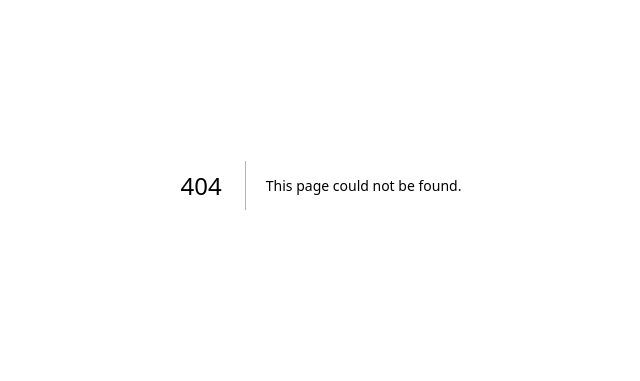
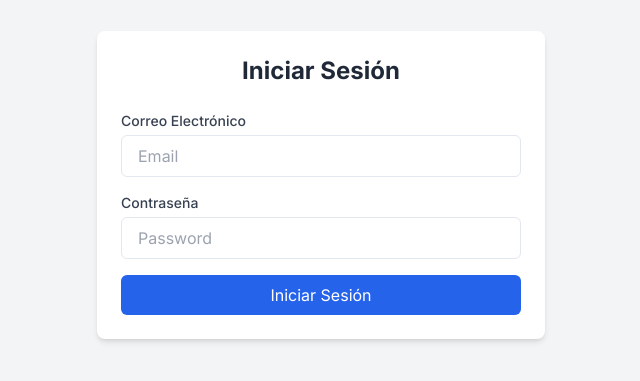
Before and after one commit to josueespinoza2004/inventario_frontend, a Next.js app: page /auth/login in a window 1280 px wide. Before the commit this address had no page. Shown: the part 215-596 px from the top of the page, without its empty margins (319-959 px from the left). Built offline with nearby package versions, Linux system fonts and the light colour scheme.

Commit message:
add-login

```diff
--- a/next.config.mjs
+++ b/next.config.mjs
@@ -8,7 +8,7 @@ const nextConfig = {
       },
       {
         protocol: "https",
-        hostname: "images.vexels.com",
+        hostname: "cdn2.iconfinder.com",
       },
     ],
   },
--- a/package.json
+++ b/package.json
@@ -12,10 +12,12 @@
     "@radix-ui/react-label": "^2.1.6",
     "@radix-ui/react-select": "^2.2.5",
     "@radix-ui/react-slot": "^1.2.2",
+    "axios": "^1.9.0",
     "class-variance-authority": "^0.7.1",
     "clsx": "^2.1.1",
     "lucide-react": "^0.510.0",
     "next": "14.2.28",
+    "next-auth": "^4.24.11",
     "react": "^18",
     "react-dom": "^18",
     "react-hook-form": "^7.56.4",
--- /dev/null
+++ b/src/app/api/auth/[...nextauth]/route.ts
@@ -0,0 +1,69 @@
+// filepath:
+import NextAuth from "next-auth";
+import CredentialsProvider from "next-auth/providers/credentials";
+import axios from "axios";
+
+const handler = NextAuth({
+  providers: [
+    CredentialsProvider({
+      name: "Credentials",
+      credentials: {
+        email: { label: "Email", type: "text" },
+        password: { label: "Password", type: "password" },
+      },
+      async authorize(credentials) {
+        try {
+          console.log("Sending credentials:", credentials);
+          const res = await axios.post("http://localhost:4000/api/v1/auth/login", {
+            email: credentials?.email,
+            password: credentials?.password,
+          });
+
+          console.log("Response from backend:", res.data);
+
+          if (res.data && res.data.token) {
+            return {
+              id: res.data.id,
+              email: res.data.email,
+              name: res.data.name, // Usa "name" en lugar de "fullname"
+              role: res.data.role || "user",
+              token: res.data.token,
+            };
+          }
+          return null;
+        } catch (error) {
+          console.error("Error during login:", error);
+          return null;
+        }
+      },
+    }),
+  ],
+  callbacks: {
+    async jwt({ token, user }) {
+      if (user) {
+        token.accessToken = user.token;
+        token.id = user.id;
+        token.email = user.email;
+        token.name = user.name; // Usa "name" en lugar de "fullname"
+        token.role = user.role;
+      }
+      return token;
+    },
+    async session({ session, token }) {
+      session.accessToken = token.accessToken;
+      session.user = {
+        id: token.id,
+        email: token.email,
+        name: token.name, // Usa "name" en lugar de "fullname"
+        role: token.role,
+      };
+      return session;
+    },
+  },
+  secret: process.env.NEXTAUTH_SECRET,
+  pages: {
+    signIn: "/auth/login",
+  },
+});
+
+export { handler as GET, handler as POST };
--- /dev/null
+++ b/src/app/auth/login/page.tsx
@@ -0,0 +1,84 @@
+"use client";
+
+import { signIn } from "next-auth/react";
+import { useState } from "react";
+import { useRouter } from "next/navigation";
+
+export default function Login() {
+  const [email, setEmail] = useState("");
+  const [password, setPassword] = useState("");
+  const [error, setError] = useState("");
+  const router = useRouter();
+
+  const handleLogin = async (e: React.FormEvent) => {
+    e.preventDefault();
+    const result = await signIn("credentials", {
+      redirect: false,
+      email,
+      password,
+    });
+
+    console.log("Login result:", result);
+
+    if (result?.error) {
+      setError("Credenciales inválidas");
+    } else {
+      router.push("/dashboard");
+    }
+  };
+
+  return (
+    <div className="flex items-center justify-center min-h-screen bg-gray-100">
+      <div className="w-full max-w-md bg-white rounded-lg shadow-md p-6">
+        <h1 className="text-2xl font-bold text-center text-gray-800 mb-6">
+          Iniciar Sesión
+        </h1>
+        <form onSubmit={handleLogin} className="space-y-4">
+          <div>
+            <label
+              htmlFor="email"
+              className="block text-sm font-medium text-gray-700"
+            >
+              Correo Electrónico
+            </label>
+            <input
+              id="email"
+              type="email"
+              placeholder="Email"
+              value={email}
+              onChange={(e) => setEmail(e.target.value)}
+              required
+              className="w-full px-4 py-2 mt-1 border rounded-md focus:outline-none focus:ring-2 focus:ring-blue-500 focus:border-blue-500"
+            />
+          </div>
+          <div>
+            <label
+              htmlFor="password"
+              className="block text-sm font-medium text-gray-700"
+            >
+              Contraseña
+            </label>
+            <input
+              id="password"
+              type="password"
+              placeholder="Password"
+              value={password}
+              onChange={(e) => setPassword(e.target.value)}
+              required
+              className="w-full px-4 py-2 mt-1 border rounded-md focus:outline-none focus:ring-2 focus:ring-blue-500 focus:border-blue-500"
+            />
+          </div>
+          {error && (
+            <p className="text-sm text-red-500">{error}</p>
+          )}
+          <button
+            type="submit"
+            className="w-full px-4 py-2 text-white bg-blue-600 rounded-md hover:bg-blue-700 focus:outline-none focus:ring-2 focus:ring-blue-500 focus:ring-offset-2"
+          >
+            Iniciar Sesión
+          </button>
+        </form>
+      </div>
+    </div>
+  );
+}
--- /dev/null
+++ b/src/app/auth/register/page.tsx
@@ -0,0 +1,45 @@
+"use client";
+import axios from "axios";
+import { useState } from "react";
+import { useRouter } from "next/navigation";
+
+export default function Register() {
+  const [email, setEmail] = useState("");
+  const [password, setPassword] = useState("");
+  const [error, setError] = useState("");
+  const router = useRouter();
+
+  const handleRegister = async (e: React.FormEvent) => {
+    e.preventDefault();
+    try {
+      await axios.post("http://localhost:4000/auth/register", {
+        email,
+        password,
+      });
+      router.push("/auth/login");
+    } catch (err: any) {
+      setError(err.response?.data?.message || "Registration failed");
+    }
+  };
+
+  return (
+    <form onSubmit={handleRegister}>
+      <input
+        type="email"
+        placeholder="Email"
+        value={email}
+        onChange={(e) => setEmail(e.target.value)}
+        required
+      />
+      <input
+        type="password"
+        placeholder="Password"
+        value={password}
+        onChange={(e) => setPassword(e.target.value)}
+        required
+      />
+      <button type="submit">Register</button>
+      {error && <p style={{ color: "red" }}>{error}</p>}
+    </form>
+  );
+}
--- a/src/app/dashboard/page.tsx
+++ b/src/app/dashboard/page.tsx
@@ -1,9 +1,36 @@
+// filepath:
+"use client";
+import { useSession } from "next-auth/react";
+import { useRouter } from "next/navigation";
 import { WidgetItem } from "../../components";
+import LogoutButton from "@/components/LogoutButton";
+import { useEffect } from "react";
 
 export default function DashboardPage() {
+  const { data: session, status } = useSession();
+  const router = useRouter();
+
+  useEffect(() => {
+    if (status === "unauthenticated") {
+      router.push("/auth/login");
+    }
+  }, [status, router]);
+
+  if (status === "loading") return <p>Loading...</p>;
+
+  console.log("Session Data:", session); // Agrega este log para depurar
+
   return (
-    <div className="grid gap-6 md:grid-cols-2 lg:grid-cols-3">
-      <WidgetItem />
+    <div>
+      <div>
+        {/* <h1>Dashboard</h1>
+        <p>Bienvenido, {session?.user?.name}</p>
+        <p>Rol: {session?.user?.role}</p> */}
+        {/* <LogoutButton /> */}
+      </div>
+      <div className="grid gap-6 md:grid-cols-2 lg:grid-cols-3">
+        <WidgetItem />
+      </div>
     </div>
   );
 }
--- a/src/app/layout.tsx
+++ b/src/app/layout.tsx
@@ -1,12 +1,10 @@
+"use client";
+
 import "./globals.css";
 import { Inter } from "next/font/google";
+import { SessionProvider } from "next-auth/react";
 
 const inter = Inter({ subsets: ["latin"] });
-
-export const metadata = {
-  title: "Create Next App",
-  description: "Generated by create next app",
-};
 
 export default function RootLayout({
   children,
@@ -15,7 +13,9 @@ export default function RootLayout({
 }) {
   return (
     <html lang="en">
-      <body className={inter.className}>{children}</body>
+      <body className={inter.className}>
+        <SessionProvider>{children}</SessionProvider>
+      </body>
     </html>
   );
 }
--- /dev/null
+++ b/src/app/metadata.ts
@@ -0,0 +1,5 @@
+// filepath: /home/josue/Node/inventario/inventario_frontend/src/app/metadata.ts
+export const metadata = {
+  title: "Create Next App",
+  description: "Generated by create next app",
+};
--- /dev/null
+++ b/src/components/LogoutButton.tsx
@@ -0,0 +1,6 @@
+"use client";
+import { signOut } from "next-auth/react";
+
+export default function LogoutButton() {
+  return <button onClick={() => signOut()}>Cerrar sesión</button>;
+}
--- a/src/components/Sidebar.tsx
+++ b/src/components/Sidebar.tsx
@@ -1,11 +1,15 @@
+"use client";
+
 import Image from "next/image";
 import Link from "next/link";
 import { CiLogout } from "react-icons/ci";
 import { SidebarItem } from "./SidebarItem";
+import { signOut } from "next-auth/react"; // Importa signOut
 import {
   IoCalendarOutline,
-  IoCheckboxOutline,
-  IoListOutline,
+  IoGridOutline,
+  IoStorefrontOutline,
+  IoPeopleOutline,
 } from "react-icons/io5";
 
 const menuItems = [
@@ -15,30 +19,34 @@ const menuItems = [
     path: "/dashboard",
   },
   {
-    icon: <IoCheckboxOutline />,
+    icon: <IoGridOutline />,
     title: "Categorias",
     path: "/dashboard/categories",
   },
   {
-    icon: <IoListOutline />,
-    title: "Proovedores",
+    icon: <IoStorefrontOutline />,
+    title: "Proveedores",
     path: "/dashboard/providers",
   },
   {
-    icon: <IoListOutline />,
+    icon: <IoPeopleOutline />,
     title: "Clientes",
     path: "/dashboard/customers",
   },
 ];
 
 export const Sidebar = () => {
+  const handleLogout = () => {
+    signOut(); // Llama a la función signOut para cerrar sesión
+  };
+
   return (
     <aside className="ml-[-100%] fixed z-10 top-0 pb-3 px-6 w-full flex flex-col justify-between h-screen border-r bg-white transition duration-300 md:w-4/12 lg:ml-0 lg:w-[25%] xl:w-[20%] 2xl:w-[15%]">
       <div>
         <div className="-mx-6 px-6 py-4">
           <Link href="#" title="home">
             <Image
-              src="https://images.vexels.com/media/users/3/147726/isolated/svg/3c35c23c922833a71a94e7d5faf28b88.svg"
+              src="https://cdn2.iconfinder.com/data/icons/startup-12/512/18-Setting-512.png"
               className="w-15"
               alt="tailus logo"
               width={50}
@@ -69,9 +77,12 @@ export const Sidebar = () => {
       </div>
 
       <div className="px-6 -mx-6 pt-4 flex justify-between items-center border-t">
-        <button className="px-4 py-3 flex items-center space-x-4 rounded-md text-gray-600 group">
-          <CiLogout />
-          <span className="group-hover:text-gray-700">Logout</span>
+        <button
+          onClick={handleLogout} // Llama a handleLogout al hacer clic
+          className="px-4 py-3 flex items-center space-x-4 rounded-md text-gray-600 group hover:bg-gray-100 transition duration-200"
+        >
+          <CiLogout className="text-xl" />
+          <span className="group-hover:text-gray-700">Cerrar Sesión</span>
         </button>
       </div>
     </aside>
--- /dev/null
+++ b/src/lib/axiosInstance.ts
@@ -0,0 +1,16 @@
+import axios from "axios";
+import { getSession } from "next-auth/react";
+
+const axiosInstance = axios.create({
+  baseURL: "http://localhost:4000",
+});
+
+axiosInstance.interceptors.request.use(async (config) => {
+  const session = await getSession();
+  if (session?.accessToken) {
+    config.headers.Authorization = `Bearer ${session.accessToken}`;
+  }
+  return config;
+});
+
+export default axiosInstance;
```
Also changed, not shown: src/components/ProtectedRoute.tsx (added), 2 other files (tests, documents, lock files or other folders).
